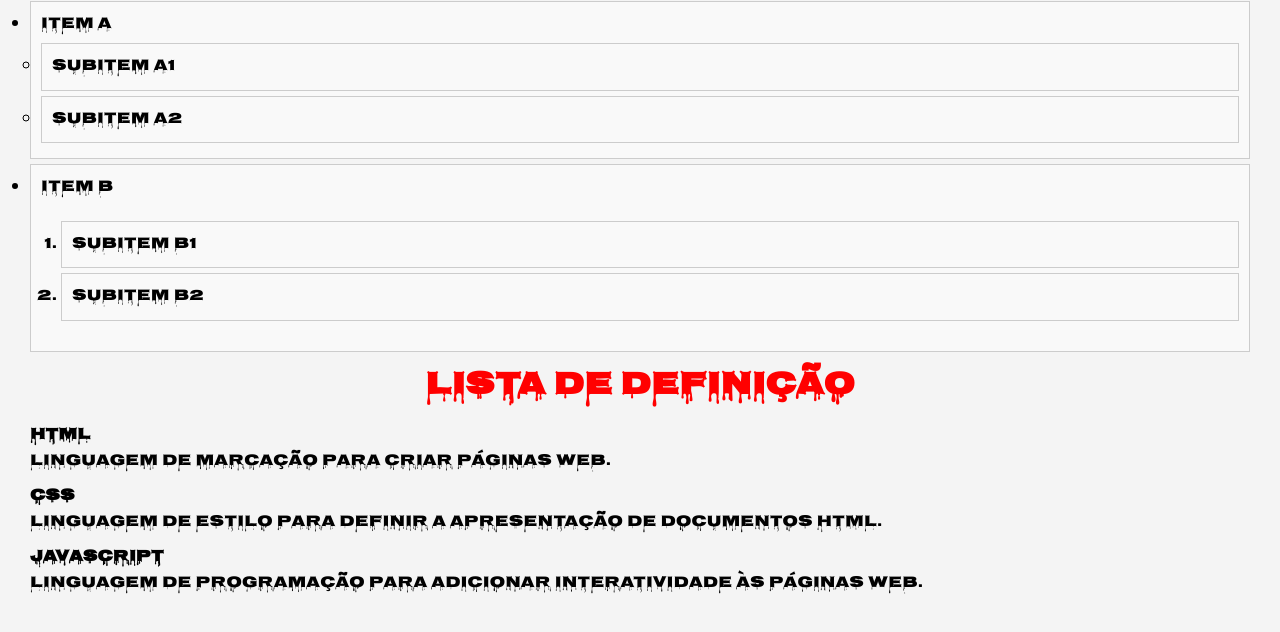
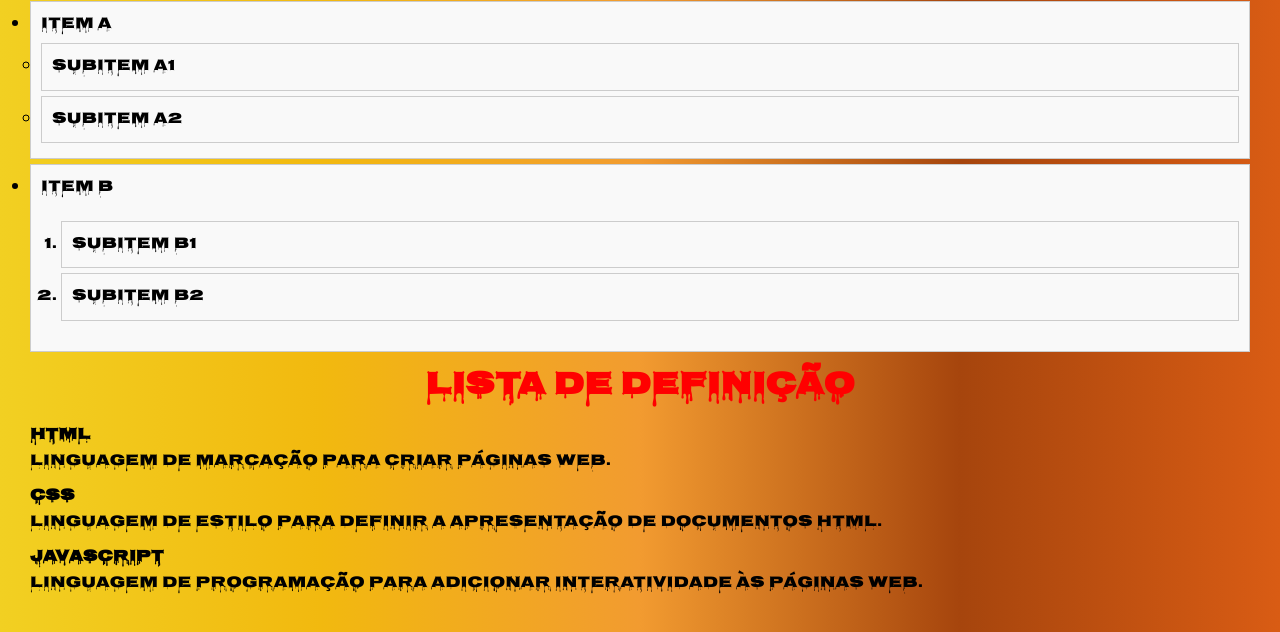
Before and after one commit to llgsxx/Senac-Front-End, a plain HTML site: page listas_em_html/listas.html in a window 1280 px wide. Shown: the part 673-1305 px from the top of the page. Drawn offline with Linux system fonts and the light colour scheme; a web font is replaced by a local one.

Commit message:
Alterando css- adicionando gradiente

```diff
--- a/listas_em_html/style.css
+++ b/listas_em_html/style.css
@@ -31,7 +31,7 @@ ol {
 body {
     font-family: "Nosifer", sans-serif;
     line-height: 1.6;
-    background-color: #f4f4f4;
+    background: linear-gradient(to right, #F2D022, #F2B90F, #F29B30, #A6450D, #D95C14);
     padding: 30px;
 }
 dl {
```
